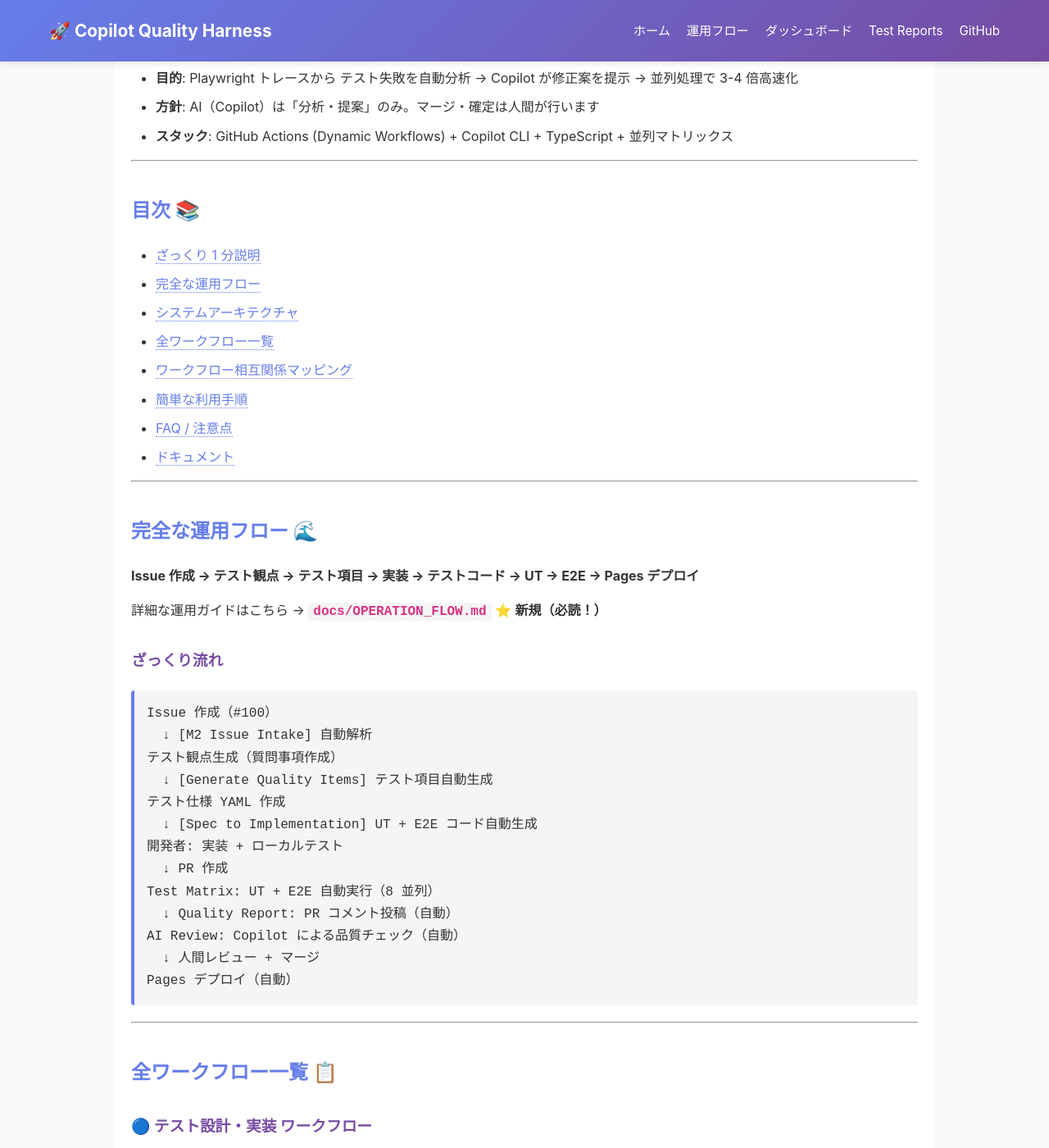
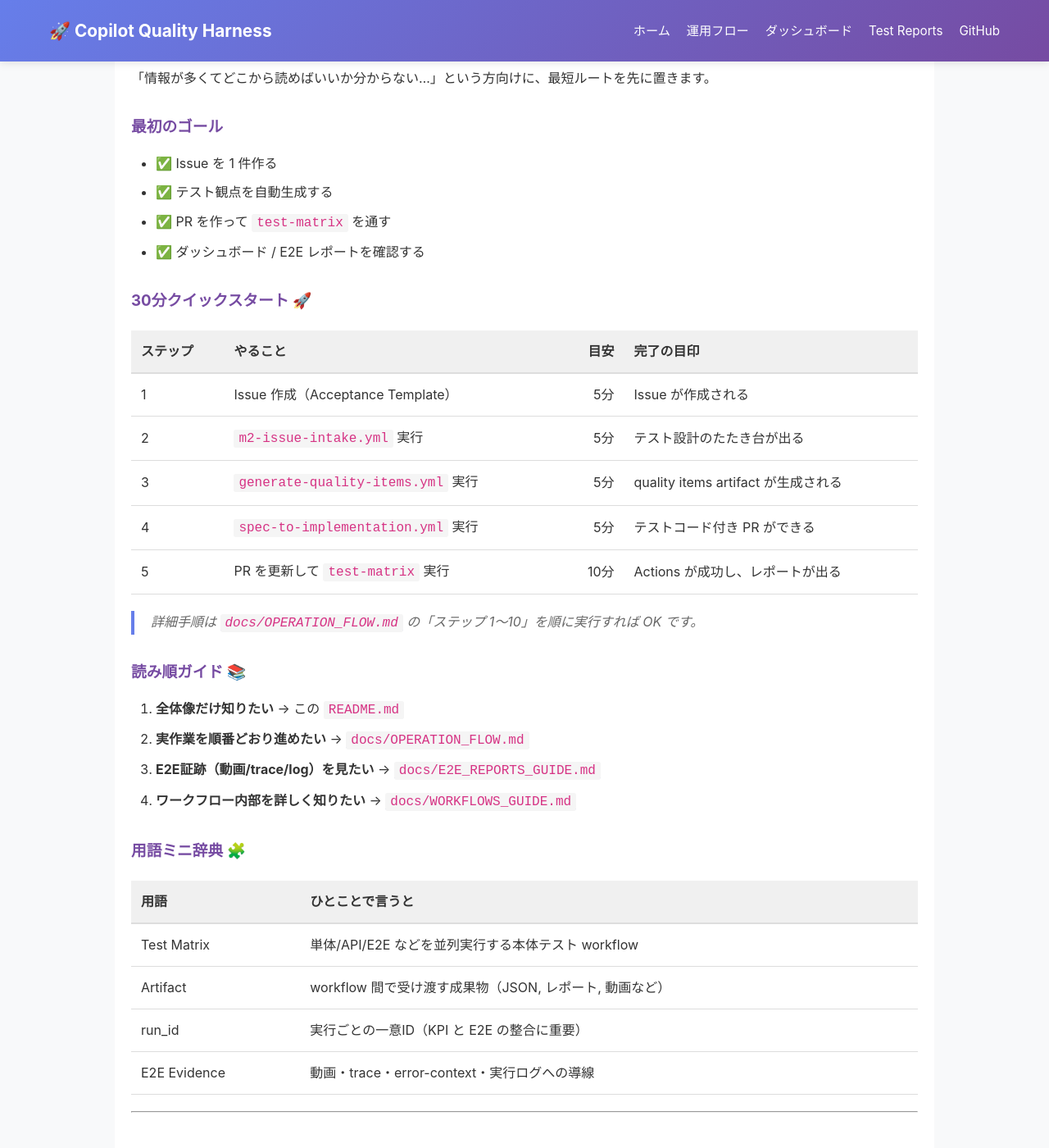
Before and after one commit to cocomomojo/copilot-quality-harness, a Jekyll site: the page built from README.md, in a window 1280 px wide and 1400 px high, scrolled down 398 px. Shown: the whole window at 82% size. Built offline with Jekyll 4.4.1, drawn with Linux system fonts in a browser that asks for light colours; our own code applies the rules of GitHub Pages for plain Markdown files.

Commit message:
docs: improve beginner onboarding and evidence reading flow
- add 30-min quickstart and glossary to README

- add beginner map and role table to operation flow guide

- add step-by-step evidence reading section to E2E reports guide

```diff
--- a/README.md
+++ b/README.md
@@ -1,6 +1,47 @@
 # Copilot Quality Harness 🛠️🤖
 
 Welcome! これは「Playwright テスト失敗分析から Copilot による自動修正提案・並列実行・品質判定」を実装したハーネスです。GitHub Actions の Dynamic Workflows を活用して、複数のテストトレース（trace）を**最大 8 つ並列分析**し、修正案を自動生成・提案します。
+
+---
+
+## 🐣 はじめての方向け（まずここだけ）
+
+「情報が多くてどこから読めばいいか分からない…」という方向けに、最短ルートを先に置きます。
+
+### 最初のゴール
+
+- ✅ Issue を 1 件作る
+- ✅ テスト観点を自動生成する
+- ✅ PR を作って `test-matrix` を通す
+- ✅ ダッシュボード / E2E レポートを確認する
+
+### 30分クイックスタート 🚀
+
+| ステップ | やること | 目安 | 完了の目印 |
+|---|---|---:|---|
+| 1 | Issue 作成（Acceptance Template） | 5分 | Issue が作成される |
+| 2 | `m2-issue-intake.yml` 実行 | 5分 | テスト設計のたたき台が出る |
+| 3 | `generate-quality-items.yml` 実行 | 5分 | quality items artifact が生成される |
+| 4 | `spec-to-implementation.yml` 実行 | 5分 | テストコード付き PR ができる |
+| 5 | PR を更新して `test-matrix` 実行 | 10分 | Actions が成功し、レポートが出る |
+
+> 詳細手順は [`docs/OPERATION_FLOW.md`](./docs/OPERATION_FLOW.md) の「ステップ 1〜10」を順に実行すれば OK です。
+
+### 読み順ガイド 📚
+
+1. **全体像だけ知りたい** → この `README.md`
+2. **実作業を順番どおり進めたい** → [`docs/OPERATION_FLOW.md`](./docs/OPERATION_FLOW.md)
+3. **E2E証跡（動画/trace/log）を見たい** → [`docs/E2E_REPORTS_GUIDE.md`](./docs/E2E_REPORTS_GUIDE.md)
+4. **ワークフロー内部を詳しく知りたい** → [`docs/WORKFLOWS_GUIDE.md`](./docs/WORKFLOWS_GUIDE.md)
+
+### 用語ミニ辞典 🧩
+
+| 用語 | ひとことで言うと |
+|---|---|
+| Test Matrix | 単体/API/E2E などを並列実行する本体テスト workflow |
+| Artifact | workflow 間で受け渡す成果物（JSON, レポート, 動画など） |
+| run_id | 実行ごとの一意ID（KPI と E2E の整合に重要） |
+| E2E Evidence | 動画・trace・error-context・実行ログへの導線 |
 
 ---
 
@@ -12,6 +53,7 @@ Welcome! これは「Playwright テスト失敗分析から Copilot による自
 ---
 
 ## 目次 📚
+- [はじめての方向け（まずここだけ）](#-はじめての方向けまずここだけ)
 - [ざっくり 1 分説明](#ざっくり-1-分説明-)
 - [完全な運用フロー](#完全な運用フロー)
 - [システムアーキテクチャ](#システムアーキテクチャ)
```
Also changed, not shown: docs/E2E_REPORTS_GUIDE.md (+29 -0 lines), docs/OPERATION_FLOW.md (+28 -0 lines).
